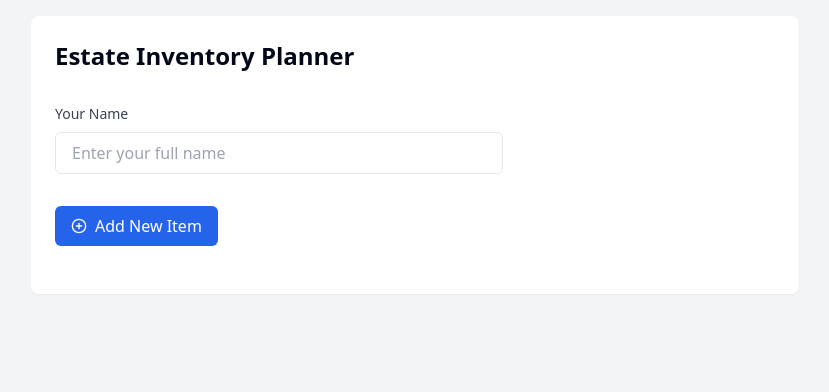
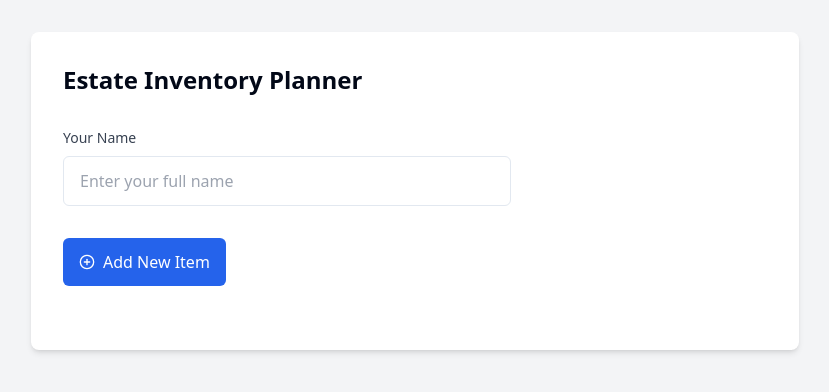
Before and after one commit to knevins1/test-202501, a Next.js app: page / in a window 1280 px wide. Shown: the top 392 px of the page, without its empty margins (225-1054 px from the left). Built offline with nearby package versions, Linux system fonts and the light colour scheme.

Commit message:
Update 5 EstateplannerApp.js

```diff
--- a/components/EstateplannerApp.js
+++ b/components/EstateplannerApp.js
@@ -114,32 +114,34 @@ const EstateplannerApp = () => {
   };
 
   return (
-    <div className="min-h-screen bg-gray-100 p-4">
+    <div className="min-h-screen bg-gray-100 p-8">
       <div className="max-w-3xl mx-auto">
-        <div className="bg-white rounded-lg shadow-sm p-6 mb-6">
+        <div className="bg-white rounded-lg shadow-md p-8 mb-6">
           <h1 className="text-2xl font-bold mb-8">Estate Inventory Planner</h1>
 
           <div className="mb-8">
-            <label className="block text-sm font-medium text-gray-700 mb-2">Your Name</label>
+            <label className="block text-sm font-medium text-gray-700 mb-2">
+              Your Name
+            </label>
             <input
               type="text"
               placeholder="Enter your full name"
               value={userName}
               onChange={(e) => setUserName(e.target.value)}
-              className="w-full max-w-md px-4 py-2 border rounded-md text-base"
+              className="w-full max-w-md px-4 py-3 border rounded-md text-base"
             />
           </div>
 
           <button
             onClick={() => setShowForm(true)}
-            className="mb-6 bg-blue-600 text-white px-4 py-2 rounded-md flex items-center hover:bg-blue-700"
+            className="mb-8 bg-blue-600 text-white px-4 py-3 rounded-md flex items-center hover:bg-blue-700"
           >
             <PlusCircle className="mr-2 h-4 w-4" />
             Add New Item
           </button>
 
           {showForm && (
-            <div className="bg-white border rounded-lg p-8 mb-8">
+            <div className="bg-white border-2 rounded-lg p-8 mb-8 shadow-sm">
               <div className="space-y-8">
                 <div className="form-group">
                   <label className="block text-sm font-medium text-gray-700 mb-2">
@@ -262,7 +264,7 @@ const EstateplannerApp = () => {
                 <div className="flex gap-2 pt-4">
                   <button
                     onClick={handleAddItem}
-                    className="flex items-center px-4 py-2 bg-blue-600 text-white rounded-md hover:bg-blue-700"
+                    className="flex items-center px-4 py-3 bg-blue-600 text-white rounded-md hover:bg-blue-700"
                   >
                     <Save className="h-4 w-4 mr-2" />
                     {editingId ? 'Update Item' : 'Save Item'}
@@ -280,7 +282,7 @@ const EstateplannerApp = () => {
                         currentPhotoUrl: ''
                       });
                     }}
-                    className="px-4 py-2 border rounded-md hover:bg-gray-50"
+                    className="px-4 py-3 border rounded-md hover:bg-gray-50"
                   >
                     Cancel
                   </button>
@@ -291,9 +293,9 @@ const EstateplannerApp = () => {
 
           {items.length > 0 && (
             <>
-              <div className="space-y-6">
+              <div className="space-y-8">
                 {items.map(item => (
-                  <div key={item.id} className="bg-white border rounded-lg p-6">
+                  <div key={item.id} className="bg-white border rounded-lg p-6 shadow-sm hover:shadow-md transition-shadow">
                     <div className="space-y-4">
                       <div className="flex items-center justify-between">
                         <h3 className="text-lg font-semibold">{item.description}</h3>
@@ -363,7 +365,7 @@ const EstateplannerApp = () => {
 
               <button
                 onClick={exportToCSV}
-                className="mt-8 px-4 py-2 border rounded-md hover:bg-gray-50 flex items-center"
+                className="mt-8 px-4 py-3 border rounded-md hover:bg-gray-50 flex items-center"
               >
                 <Download className="h-4 w-4 mr-2" />
                 Export to CSV
```
